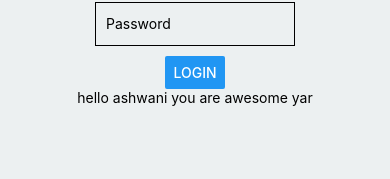
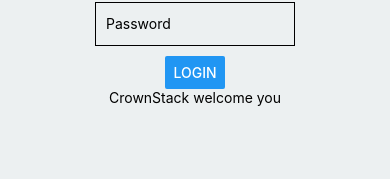
Before and after one commit to ashwani100596/ReactNative-Project, a React Native app: screen / in a window 390 px wide. Shown: the part 433-612 px from the top of the page. Built offline with nearby package versions, Linux system fonts and the light colour scheme.

Commit message:
Login page

```diff
--- a/head.js
+++ b/head.js
@@ -8,7 +8,7 @@
       <TextInput placeholder={"xyz@gmail.com"} style={styles.inputText} />
       <TextInput placeholder={"Password"} style={styles.inputText} />
       <Button title={"Login"} style={styles.inputText} />
-      <Text>hello ashwani you are awesome yar</Text>
+      <Text>CrownStack welcome you</Text>
     </View>
   );
 }
```
